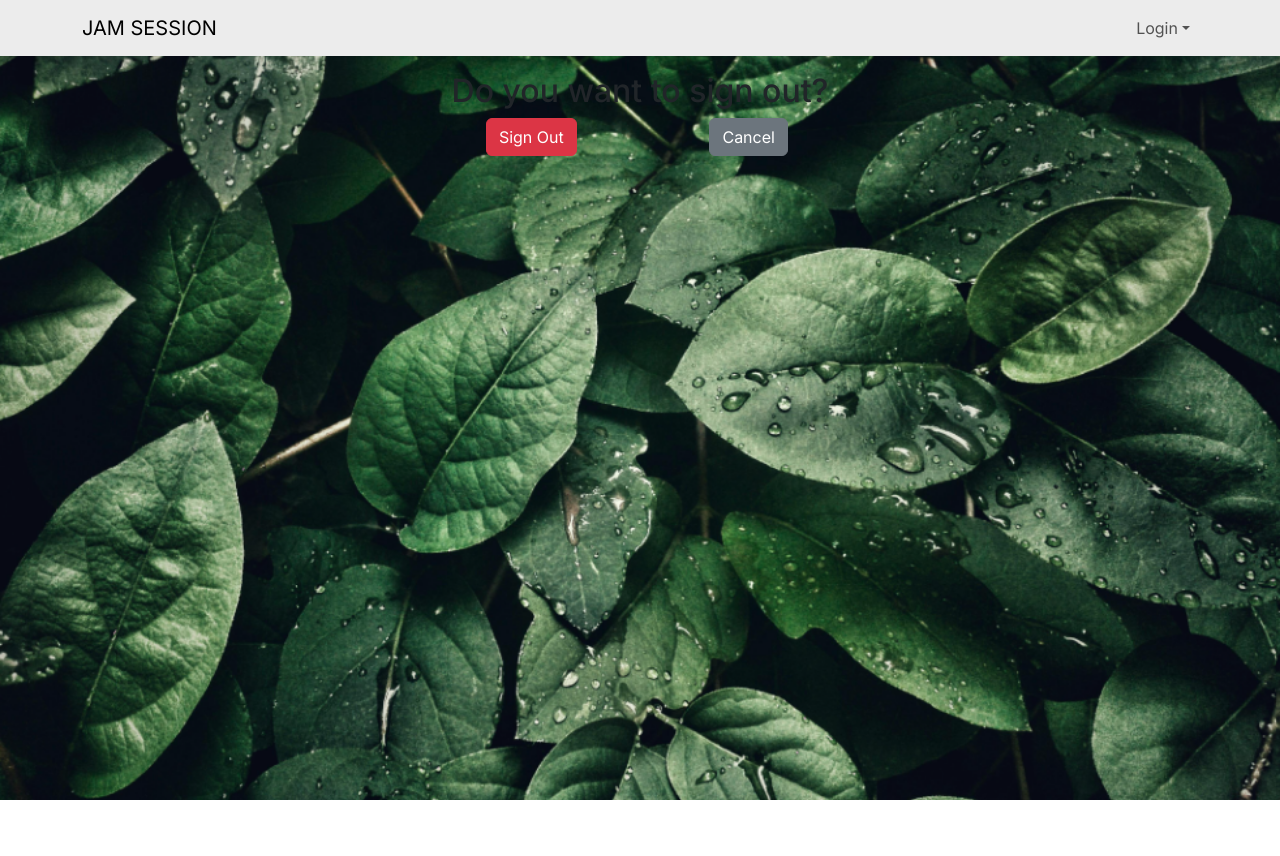
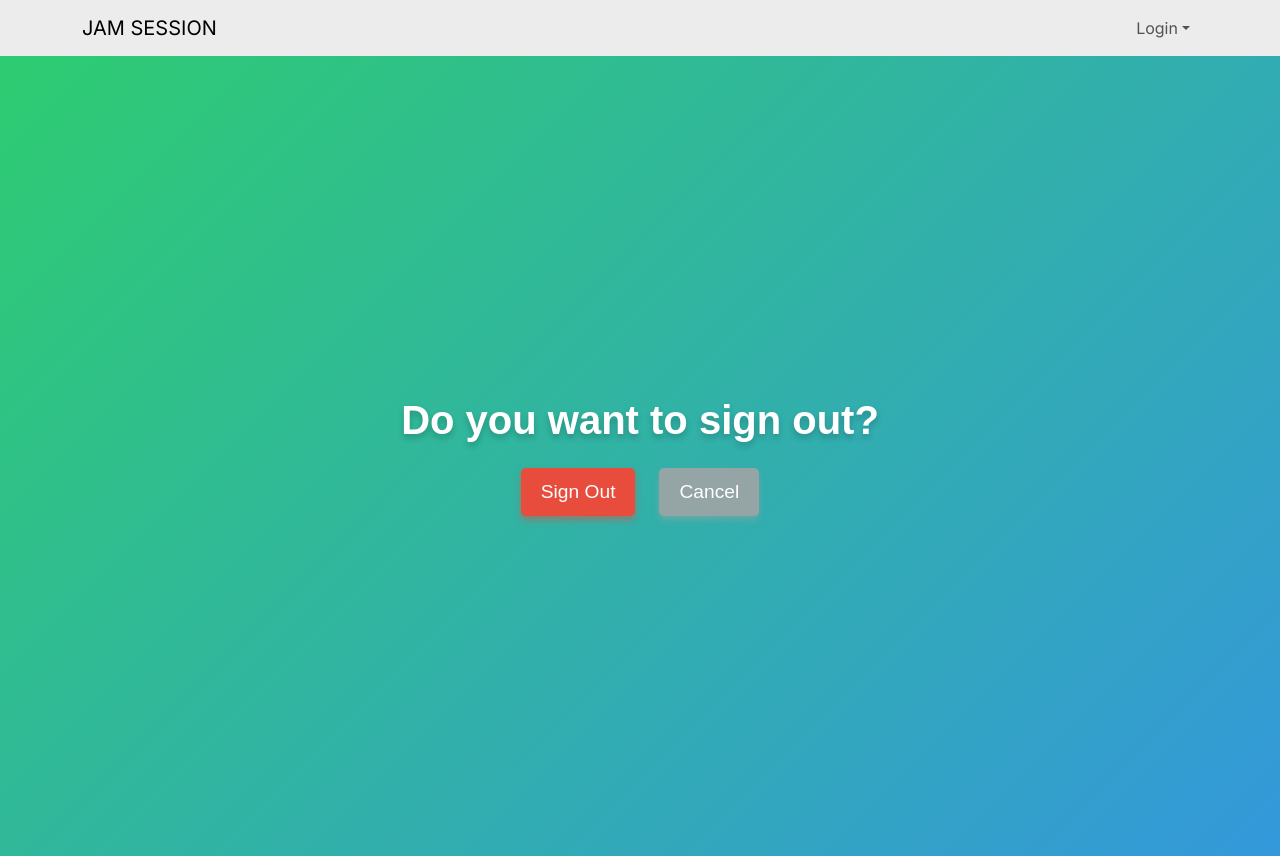
Before and after one commit to Jam-Session-314/jam-session, a Next.js app: page /auth/signout in a window 1280 px wide. Before the commit the page ends 800 px from the top, so only its background shows below. Built offline with nearby package versions, Linux system fonts and the light colour scheme; no server answers.

Commit message:
issue-39

```diff
--- /dev/null
+++ b/src/app/auth/signout/Signout.css
@@ -0,0 +1,48 @@
+.signout-container {
+    display: flex;
+    justify-content: center;
+    align-items: center;
+    min-height: 100vh;
+    background: linear-gradient(135deg, #2ecc71, #3498db);
+    color: white;
+    font-family: 'Arial', sans-serif;
+  }
+
+  .signout-header {
+    font-size: 2.5rem;
+    font-weight: bold;
+    margin-bottom: 20px;
+    text-shadow: 0px 4px 6px rgba(0, 0, 0, 0.2);
+  }
+
+  .signout-button {
+    padding: 10px 20px;
+    font-size: 1.2rem;
+    border: none;
+    border-radius: 5px;
+    background-color: #e74c3c;
+    color: white;
+    box-shadow: 0px 4px 6px rgba(231, 76, 60, 0.5);
+    transition: transform 0.2s ease, box-shadow 0.2s ease;
+  }
+
+  .signout-button:hover {
+    transform: scale(1.05);
+    box-shadow: 0px 6px 10px rgba(231, 76, 60, 0.8);
+  }
+
+  .cancel-button {
+    padding: 10px 20px;
+    font-size: 1.2rem;
+    border: none;
+    border-radius: 5px;
+    background-color: #95a5a6;
+    color: white;
+    box-shadow: 0px 4px 6px rgba(149, 165, 166, 0.5);
+    transition: transform 0.2s ease, box-shadow 0.2s ease;
+  }
+
+  .cancel-button:hover {
+    transform: scale(1.05);
+    box-shadow: 0px 6px 10px rgba(149, 165, 166, 0.8);
+  }
--- a/src/app/auth/signout/page.tsx
+++ b/src/app/auth/signout/page.tsx
@@ -1,27 +1,32 @@
 'use client';
 
 import { signOut } from 'next-auth/react';
-import { Button, Col, Row } from 'react-bootstrap';
+import { Button, Col, Row, Container } from 'react-bootstrap';
+import './SignOut.css';
 
-/** After the user clicks the "SignOut" link in the NavBar, log them out and display this page. */
 const SignOut = () => (
-  <Col id="signout-page" className="text-center py-3">
-    <h2>Do you want to sign out?</h2>
-    <Row>
-      <Col xs={4} />
-      <Col>
-        <Button variant="danger" onClick={() => signOut({ callbackUrl: '/', redirect: true })}>
+  <div className="signout-container">
+    <Container className="text-center py-5">
+      <h2 className="signout-header">Do you want to sign out?</h2>
+      <Row className="justify-content-center mt-4">
+        <Col xs="auto">
+          <Button
+            variant="danger"
+            size="lg"
+            className="signout-button"
+            onClick={() => signOut({ callbackUrl: '/', redirect: true })}
+          >
             Sign Out
           </Button>
         </Col>
-      <Col>
-        <Button variant="secondary" href="/">
+        <Col xs="auto">
+          <Button variant="secondary" size="lg" className="cancel-button" href="/">
             Cancel
           </Button>
         </Col>
-      <Col xs={4} />
       </Row>
-  </Col>
+    </Container>
+  </div>
 );
 
 export default SignOut;
```
Lines whose indentation alone changed are shown as unchanged.
